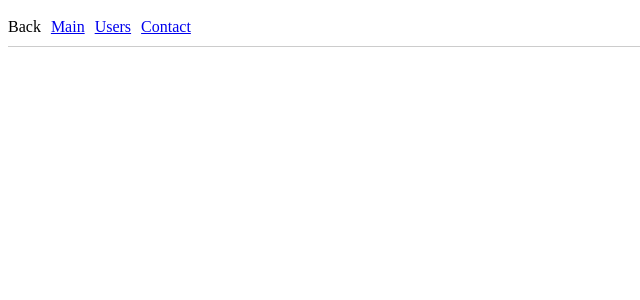
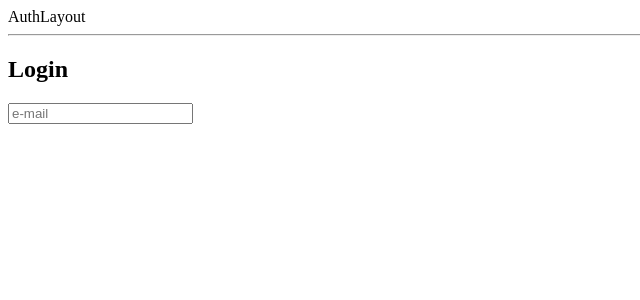
Before and after one commit to ayselcavdar/react-turkcell, a React (Create React App) app in the folder react-201/routing/: page /auth/login in a window 1280 px wide. Shown: the top 300 px of the page, without its empty margins (0-640 px from the left). Built offline with nearby package versions, Linux system fonts and the light colour scheme.

Commit message:
Layout-1

```diff
--- a/react-201/routing/src/App.js
+++ b/react-201/routing/src/App.js
@@ -3,18 +3,24 @@
 import Home from "./pages/Home";
 import Users from "./pages/Users";
 import Contact from "./pages/Contact";
-import Menu from "./components/Menu";
 import UserDetail from "./pages/UserDetail";
+import DashboardLayout from "./layouts/DashboardLayout";
+import Login from "./pages/Login";
+import AuthLayout from "./layouts/AuthLayout";
 
 function App() {
   return (
     <BrowserRouter>
-      <Menu />
       <Routes>
-        <Route index element={<Home />} />
-        <Route path="users" element={<Users />} />
-        <Route path="users/:id" element={<UserDetail />} />
-        <Route path="contact" element={<Contact />} />
+        <Route path="/" element={<DashboardLayout />}>
+          <Route index element={<Home />} />
+          <Route path="users" element={<Users />} />
+          <Route path="users/:id" element={<UserDetail />} />
+          <Route path="contact" element={<Contact />} />
+        </Route>
+        <Route path="auth" element={<AuthLayout />}>
+          <Route path="login" element={<Login />} />
+        </Route>
       </Routes>
     </BrowserRouter>
   );
--- /dev/null
+++ b/react-201/routing/src/layouts/AuthLayout.js
@@ -0,0 +1,14 @@
+import React from "react";
+import { Outlet } from "react-router-dom";
+
+function AuthLayout() {
+  return (
+    <div>
+      AuthLayout
+      <hr />
+      <Outlet />
+    </div>
+  );
+}
+
+export default AuthLayout;
--- /dev/null
+++ b/react-201/routing/src/layouts/DashboardLayout.js
@@ -0,0 +1,17 @@
+import React from "react";
+import { Outlet } from "react-router-dom";
+import Menu from "../components/Menu";
+
+function DashboardLayout() {
+  return (
+    <div>
+      <Menu />
+
+      <div id="content">
+        <Outlet />
+      </div>
+    </div>
+  );
+}
+
+export default DashboardLayout;
--- /dev/null
+++ b/react-201/routing/src/pages/Login.js
@@ -0,0 +1,12 @@
+import React from "react";
+
+function Login() {
+  return (
+    <div>
+      <h2>Login</h2>
+      <input placeholder="e-mail" />
+    </div>
+  );
+}
+
+export default Login;
```
